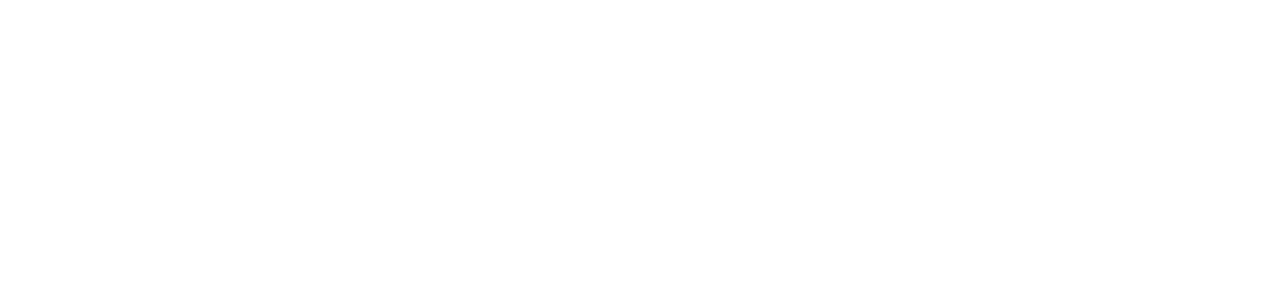
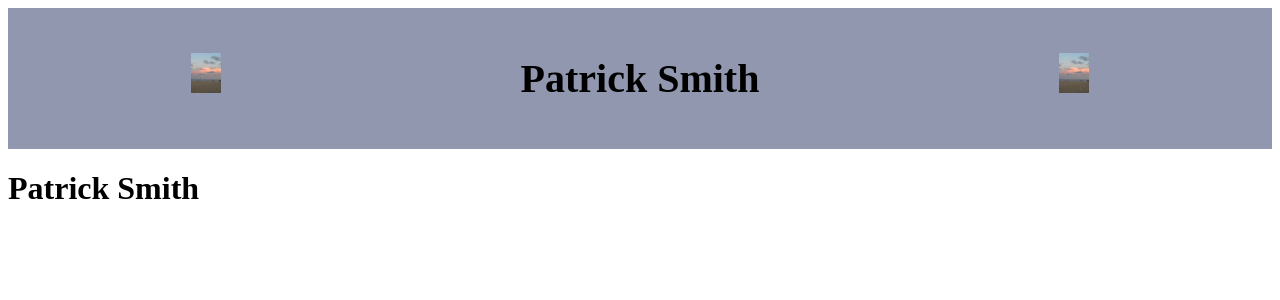
Before and after one commit to thisguyblink/patrickliamsmith.com, a SvelteKit app: page /about in a window 1280 px wide. Shown: the top 300 px of the page. Built offline with nearby package versions, Linux system fonts and the light colour scheme.

Commit message:
about add

```diff
--- a/src/routes/about/+page.svelte
+++ b/src/routes/about/+page.svelte
@@ -0,0 +1,13 @@
+<script>
+	import PageColor from '$lib/backround.svelte';
+	import Navbar from '$lib/navbar.svelte';
+</script>
+
+<PageColor />
+<Navbar />
+<div>
+	<h1 id="name">Patrick Smith</h1>
+</div>
+
+<style>
+</style>
```
